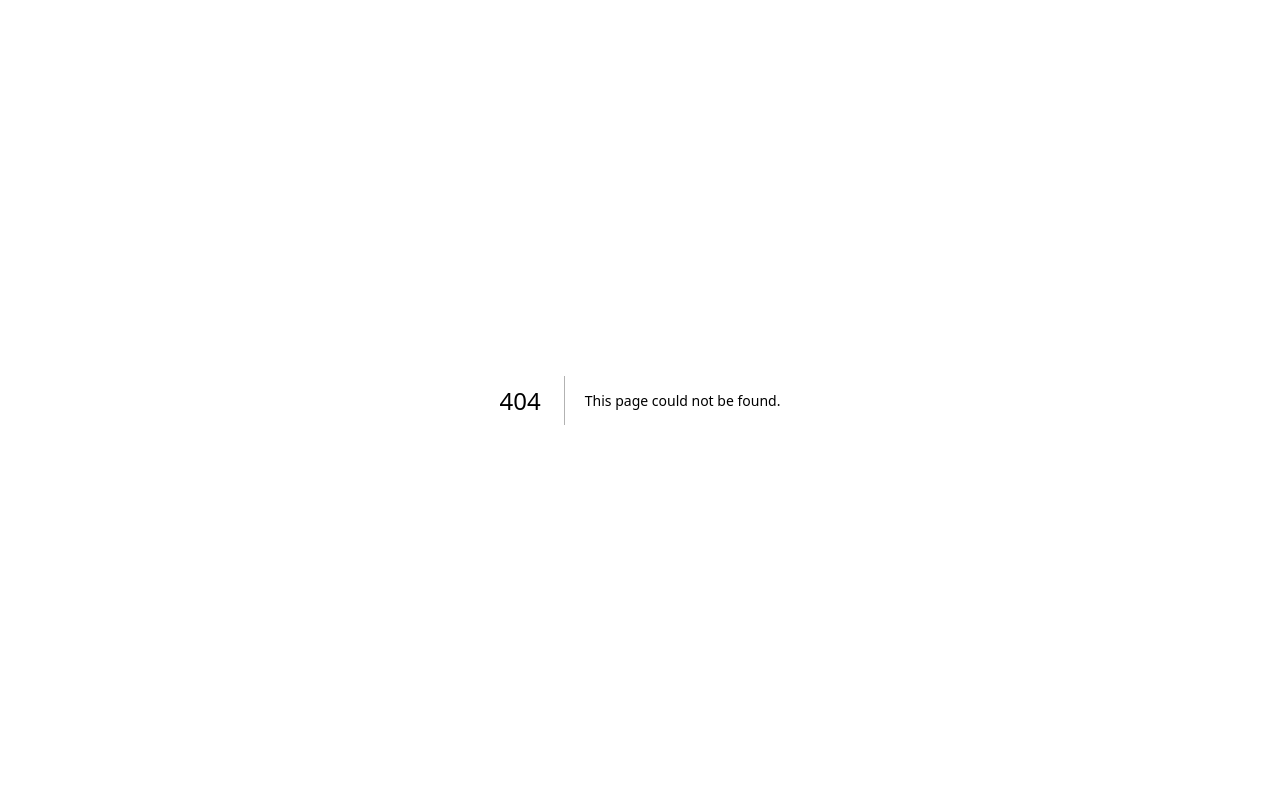
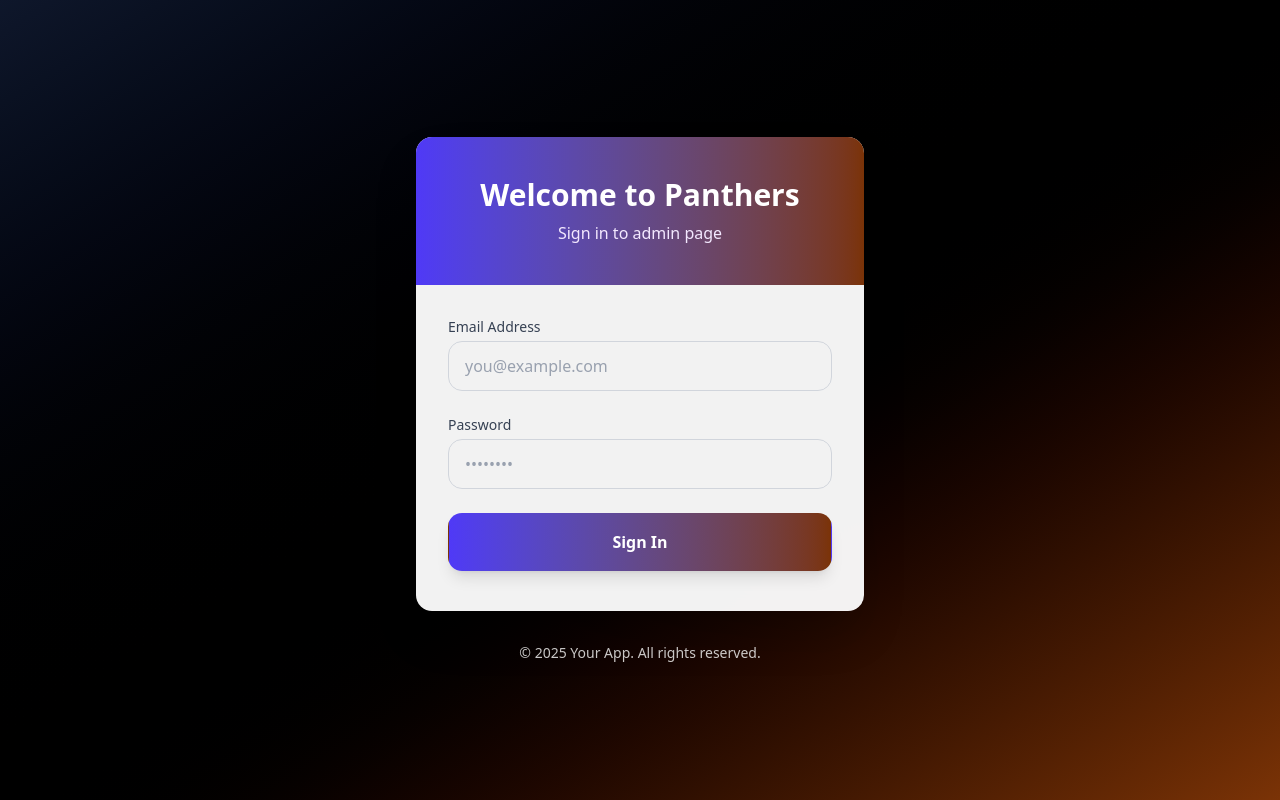
Before and after one commit to okotochris/panthers, a Next.js app in the folder frontend/: page /login in a window 1280 px wide. Before the commit this address had no page. Built offline with nearby package versions, Linux system fonts and the light colour scheme; no server answers.

Commit message:
login page added

```diff
--- a/frontend/app/admin/page.tsx
+++ b/frontend/app/admin/page.tsx
@@ -7,6 +7,7 @@ import Header from "../component/header";
 import Footer from "../component/footer";
 import formatFullDate from "../component/formatFullDate";
 import Rotating from "@/components/ui/rotating";
+import { useRouter } from 'next/navigation';
 
 const server = process.env.NEXT_PUBLIC_API_URL
 type Player = {
@@ -24,8 +25,8 @@ type Martches = {
   club_name: string;
   date: string;
   time: string
-   club_goal:number
-  our_goal:number
+  club_goal: number
+  our_goal: number
 }
 type News = {
   id: number,
@@ -62,10 +63,14 @@ export default function AdminPage() {
   const [playerSearch, setPlayerSearch] = useState(""); // Search state
   const [matchSearch, setMatchSearch] = useState("")
   const [updateTimers, setUpdateTimers] = useState<Record<number, NodeJS.Timeout>>({}); // Timer per player
-
+  const router = useRouter()
 
   useEffect(() => {
     async function getData() {
+      const info = localStorage.getItem('data')
+      if (!info) {
+        return router.push('/login')
+      }
       const result = await fetch(`${server}/api/admin`)
       const data = await result.json()
       const { player, news, coach, highlight, match } = data
@@ -206,7 +211,7 @@ const updateStat = (
   const filteredPlayers = player.filter((p) =>
     p.name.toLowerCase().includes(playerSearch.toLowerCase())
   );
- const filteredMatch = matches.filter(m=>
+  const filteredMatch = matches.filter(m =>
     m.club_name.toLowerCase().includes(matchSearch.toLowerCase())
   )
   // Auto-update function with 5s delay
@@ -232,7 +237,7 @@ const schedulePatchUpdate = (playerId: number) => {
         console.log(`Player ${p.name} stats updated!`);
       } catch (err) {
         console.error(err);
-    }finally{
+      } finally {
         setIsLoading(false)
       }
     }, 5000);
@@ -240,23 +245,33 @@ const schedulePatchUpdate = (playerId: number) => {
     setUpdateTimers((prev) => ({ ...prev, [playerId]: timer }));
   };
 
-async function updateGoal(goal:string, id:number, field:string) {
+  async function updateGoal(goal: string, id: number, field: string) {
     setIsLoading(true)
     try {
       const data = await fetch(`${server}/api/gaols`, {
-      method:"PATCH",
-      headers:{"Content-Type":"Application/json"},
-      body:JSON.stringify({goal, id, field})
+        method: "PATCH",
+        headers: { "Content-Type": "Application/json" },
+        body: JSON.stringify({ goal, id, field })
       })
     } catch (err) {
       console.log(err)
-  }finally{
+    } finally {
       setIsLoading(false)
     }
+  }
+  function logout(){
+    localStorage.clear()
+    router.push('/login')
   }
   return (
     <>
       <Header />
+      <button
+      onClick={logout}
+        className="absolute top-4 right-4 z-50 px-6 py-3 bg-red-600 text-white font-medium rounded-lg shadow-lg hover:bg-red-700 focus:outline-none focus:ring-2 focus:ring-red-500 focus:ring-offset-2 transition transform hover:scale-105 duration-200"
+      >
+        Logout
+      </button>
       <div className="h-14 mt-4"></div>
 
 
@@ -489,7 +504,7 @@ async function updateGoal(goal:string, id:number, field:string) {
             </div>
             <input
               value={matchSearch}
-              onChange={(e)=>setMatchSearch(e.target.value)}
+              onChange={(e) => setMatchSearch(e.target.value)}
               type="text"
               placeholder="Search Opponent club name"
               className="w-full h-12 px-5 pr-12 bg-gray-800/90 border border-gray-700
@@ -514,7 +529,7 @@ async function updateGoal(goal:string, id:number, field:string) {
                         className="pl-2.5 text-amber-500"
                         contentEditable
                         suppressContentEditableWarning={true}
-                      onInput={(e)=>updateGoal(e.currentTarget.textContent, m.id, 'our_goal')}
+                        onInput={(e) => updateGoal(e.currentTarget.textContent, m.id, 'our_goal')}
                       >
                         {m.our_goal || 0}</span>
                     </p>
@@ -524,7 +539,7 @@ async function updateGoal(goal:string, id:number, field:string) {
                         className="pl-2.5 text-amber-500"
                         contentEditable
                         suppressContentEditableWarning={true}
-                        onInput={(e)=>updateGoal(e.currentTarget.textContent, m.id, "club_goal")}
+                        onInput={(e) => updateGoal(e.currentTarget.textContent, m.id, "club_goal")}
                       >
                         {m.club_goal || 0}
                       </span>
--- /dev/null
+++ b/frontend/app/login/page.tsx
@@ -0,0 +1,132 @@
+'use client';
+
+import { useState } from 'react';
+import { useRouter, useSearchParams } from'next/navigation';
+const server = process.env.NEXT_PUBLIC_API_URL
+
+export default function LoginComponent() {
+  const router = useRouter();
+
+  const [email, setEmail] = useState('');
+  const [password, setPassword] = useState('');
+  const [error, setError] = useState('');
+  const [isLoading, setIsLoading] = useState(false);
+
+  const handleSubmit = async (e: React.FormEvent) => {
+    e.preventDefault();
+    setError('');
+    setIsLoading(true);
+
+    try {
+      const res = await fetch(`${server}/api/auth/login`, {
+        method: 'POST',
+        headers: {
+          'Content-Type': 'application/json',
+        },
+        body: JSON.stringify({ email, password }),
+      });
+
+      const data = await res.json();
+
+      if (!res.ok) {
+        throw new Error(data.msg|| 'Invalid email or password');
+      }
+      localStorage.setItem("data", data)
+      router.push("/admin")
+    } catch (err: any) {
+      setError(err.msg|| 'Something went wrong. Please try again.');
+    } finally {
+      setIsLoading(false);
+    }
+  };
+
+  return (
+    <div className="min-h-screen bg-gradient-to-br from-slate-900 via-black to-amber-900 flex items-center justify-center px-4">
+      <div className="max-w-md w-full">
+        <div className="bg-white/95 backdrop-blur-lg shadow-2xl rounded-2xl overflow-hidden">
+          {/* Header */}
+          <div className="bg-gradient-to-r from-indigo-600 to-amber-900 px-8 py-10 text-center">
+            <h2 className="text-3xl font-bold text-white">Welcome to Panthers</h2>
+            <p className="mt-2 text-purple-100">Sign in to admin page</p>
+          </div>
+
+          {/* Form */}
+          <div className="px-8 pb-10 pt-8">
+            <form onSubmit={handleSubmit} className="space-y-6">
+              {/* Email Field */}
+              <div>
+                <label htmlFor="email" className="block text-sm font-medium text-gray-700">
+                  Email Address
+                </label>
+                <div className="mt-1 relative">
+                  <input
+                    id="email"
+                    name="email"
+                    type="email"
+
+                    required
+                    value={email}
+                    onChange={(e) => setEmail(e.target.value)}
+                    className="appearance-none block w-full px-4 py-3 border border-gray-300 rounded-xl placeholder-gray-400 focus:outline-none focus:ring-2 focus:ring-indigo-500 focus:border-transparent transition duration-200"
+                    placeholder="you@example.com"
+                  />
+                </div>
+              </div>
+
+              {/* Password Field */}
+              <div>
+                <label htmlFor="password" className="block text-sm font-medium text-gray-700">
+                  Password
+                </label>
+                <div className="mt-1 relative">
+                  <input
+                    id="password"
+                    name="password"
+                    type="password"
+
+                    required
+                    value={password}
+                    onChange={(e) => setPassword(e.target.value)}
+                    className="appearance-none block w-full px-4 py-3 border border-gray-300 rounded-xl placeholder-gray-400 focus:outline-none focus:ring-2 focus:ring-indigo-500 focus:border-transparent transition duration-200"
+                    placeholder="••••••••"
+                  />
+                </div>
+              </div>
+
+              {/* Error Message */}
+              {error && (
+                <div className="bg-red-50 border border-red-200 text-red-700 px-4 py-3 rounded-lg text-sm text-center animate-pulse">
+                  {error}
+                </div>
+              )}
+
+              {/* Submit Button */}
+              <button
+                type="submit"
+                disabled={isLoading}
+                className="w-full flex justify-center items-center py-4 px-4 border border-transparent rounded-xl shadow-lg text-white font-semibold bg-gradient-to-r from-indigo-600  to-amber-900 hover:from-indigo-700 hover:to-purple-700 focus:outline-none focus:ring-2 focus:ring-offset-2 focus:ring-indigo-500 disabled:opacity-70 disabled:cursor-not-allowed transform transition hover:scale-105 duration-200"
+              >
+                {isLoading ? (
+                  <>
+                    <svg className="animate-spin -ml-1 mr-3 h-5 w-5 text-white" xmlns="http://www.w3.org/2000/svg" fill="none" viewBox="0 0 24 24">
+                      <circle className="opacity-25" cx="12" cy="12" r="10" stroke="currentColor" strokeWidth="4"></circle>
+                      <path className="opacity-75" fill="currentColor" d="M4 12a8 8 0 018-8V0C5.373 0 0 5.373 0 12h4zm2 5.291A7.962 7.962 0 014 12H0c0 3.042 1.135 5.824 3 7.938l3-2.647z"></path>
+                    </svg>
+                    Signing in...
+                  </>
+                ) : (
+                  'Sign In'
+                )}
+              </button>
+            </form>
+          </div>
+        </div>
+
+        {/* Footer */}
+        <p className="mt-8 text-center text-sm text-white/80">
+          © 2025 Your App. All rights reserved.
+        </p>
+      </div>
+    </div>
+  );
+}
```
Also changed, not shown: 1 other file (tests, documents, lock files or other folders). Lines whose indentation alone changed are shown as unchanged.
